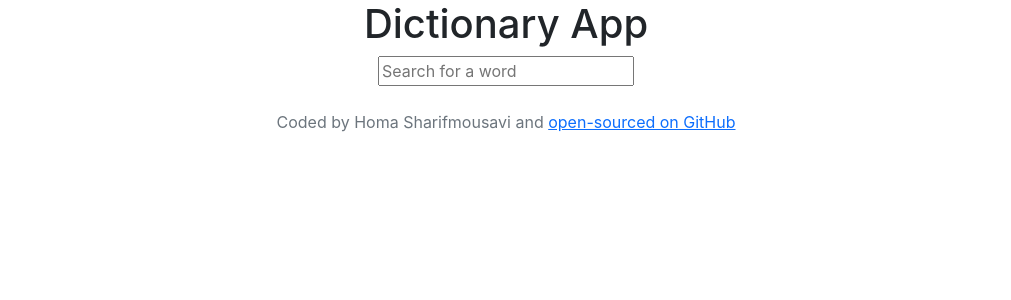
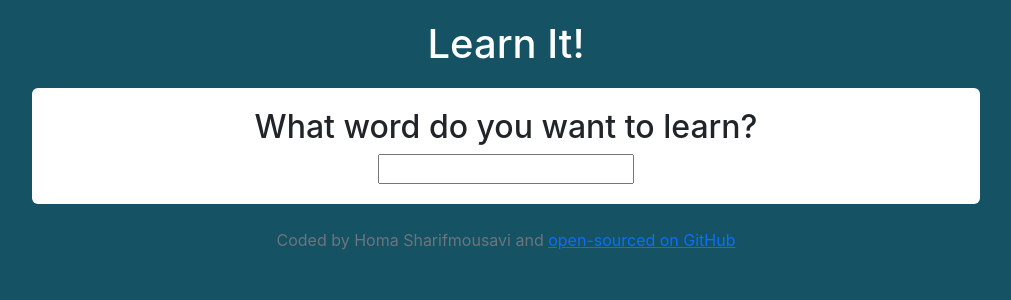
Before and after one commit to h0ma-s/dictionary-project, a React (Create React App) app: page / in a window 1280 px wide. Shown: the top 300 px of the page, without its empty margins (134-1145 px from the left). Built offline with nearby package versions, Linux system fonts and the light colour scheme; no server answers.

Commit message:
Added some styling

```diff
--- a/src/App.css
+++ b/src/App.css
@@ -0,0 +1,11 @@
+.App h1 {
+  margin: 20px 0;
+  color: white;
+}
+.App section {
+  border-radius: 6px;
+  padding: 20px 40px;
+  margin: 20px auto;
+  background: white;
+  max-width: 85%;
+}
--- a/src/App.js
+++ b/src/App.js
@@ -5,8 +5,8 @@ export default function App() {
   return (
     <div className="App">
       <div className="container">
-        <h1 className="text-center"> Dictionary App </h1>
-        <Dictionary />
+        <h1 className="text-center"> Learn It! </h1>
+        <Dictionary defaultWord="welcome" />
         <footer className="text-center text-muted mt-4">
           Coded by Homa Sharifmousavi and{" "}
           <a
--- /dev/null
+++ b/src/Dictionary.css
@@ -0,0 +1,10 @@
+.Dictionary h2 {
+  font-size: 22px;
+  margin-bottom: 20px;
+}
+.Dictionary input {
+  width: 100%;
+  padding: 10px;
+  border: 1px solid #ddd;
+  border-radius: 4px;
+}
--- a/src/Dictionary.js
+++ b/src/Dictionary.js
@@ -1,34 +1,55 @@
 import React, { useState } from "react";
 import Results from "./Results";
 import axios from "axios";
+import "./Dictionary.css";
 
-export default function Dictionary() {
-  const [word, setWord] = useState("");
+export default function Dictionary(props) {
+  const [word, setWord] = useState(props.defaultWord);
   const [results, setResults] = useState(null);
+  const [loaded, setLoaded] = useState(false);
 
   function handleResponse(response) {
+    setLoaded(true);
+    console.log(response);
     setResults(response.data);
   }
-
+  function search() {
+    let apiUrl = `https://api.dictionaryapi.dev/api/v2/entries/en/${word}`;
+    axios.get(apiUrl).then(handleResponse);
+  }
   function handleSubmit(event) {
     event.preventDefault();
-    let apiUrl = `https://api.dictionaryapi.dev/api/v2/entries/en/${word}`;
-    axios.get(apiUrl).then(handleResponse);
+    search();
   }
   function handleChange(event) {
     setWord(event.target.value);
   }
-
+  if (loaded) {
     return (
       <div className="Dictionary">
+        <section>
+          <h2 className="text-center">What word do you want to learn?</h2>
           <form className="text-center" onSubmit={handleSubmit}>
             <input
               type="search"
-          placeholder="Search for a word"
+              autoFocus="on"
+              value={word}
               onChange={handleChange}
             ></input>
           </form>
+        </section>
         <Results results={results} />
       </div>
     );
+  } else {
+    search();
+    return (
+      <section>
+        <h2 className="text-center">What word do you want to learn?</h2>
+        <form className="text-center" onSubmit={handleSubmit}>
+          <input type="search" onChange={handleChange}></input>
+        </form>
+      </section>
+    );
   }
+}
--- a/src/Meaning.js
+++ b/src/Meaning.js
@@ -3,9 +3,10 @@ import Synonyms from "./Synonyms";
 
 export default function Meaning(props) {
   return (
-    <section>
+    <div>
       {props.result.meanings.map(function (meaning, index) {
         return (
+          <section>
             <div key={index}>
               <h4>{meaning.partOfSpeech}</h4>
               <div>
@@ -22,8 +23,9 @@ export default function Meaning(props) {
                 })}
               </div>
             </div>
+          </section>
         );
       })}
-    </section>
+    </div>
   );
 }
--- a/src/Results.js
+++ b/src/Results.js
@@ -7,13 +7,14 @@ export default function Results(props) {
     return (
       <div className="Results">
         {props.results.map(function (result, index) {
-          console.log(result);
           return (
             <div key={index}>
-              <h3>
-                {index + 1}. {result.word}
-              </h3>
-              <Phonetics phonetics={result.phonetics} />
+              <section>
+                <h3>
+                  {index + 1}. {result.word}
+                </h3>
+                <Phonetics phonetics={result.phonetics} />
+              </section>
               <Meaning result={result} />
             </div>
           );
--- a/src/index.css
+++ b/src/index.css
@@ -1,13 +1,14 @@
 body {
   margin: 0;
-  font-family: -apple-system, BlinkMacSystemFont, 'Segoe UI', 'Roboto', 'Oxygen',
-    'Ubuntu', 'Cantarell', 'Fira Sans', 'Droid Sans', 'Helvetica Neue',
+  background-color: #155263;
+  font-family: -apple-system, BlinkMacSystemFont, "Segoe UI", "Roboto", "Oxygen",
+    "Ubuntu", "Cantarell", "Fira Sans", "Droid Sans", "Helvetica Neue",
     sans-serif;
   -webkit-font-smoothing: antialiased;
   -moz-osx-font-smoothing: grayscale;
 }
 
 code {
-  font-family: source-code-pro, Menlo, Monaco, Consolas, 'Courier New',
+  font-family: source-code-pro, Menlo, Monaco, Consolas, "Courier New",
     monospace;
 }
```
Lines whose indentation alone changed are shown as unchanged.
